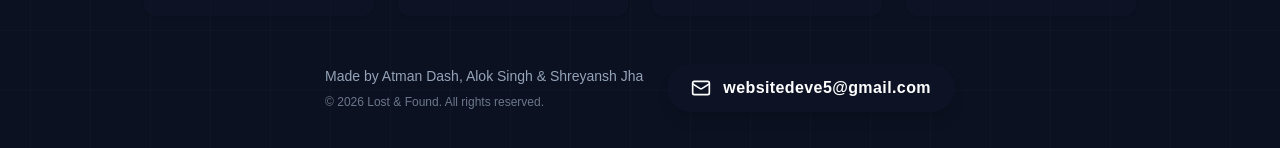
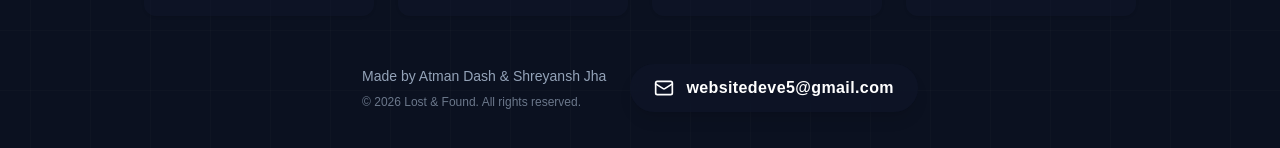
Before and after one commit to atmandash/lost-and-found1, a React (Vite) app in the folder client/: page / in a window 1280 px wide. Shown: the part 1050-1198 px from the top of the page. Built offline with nearby package versions, Linux system fonts and the light colour scheme; no server answers.

Commit message:
chore: remove Alok Singh from footer credits

```diff
--- a/client/src/components/Footer.jsx
+++ b/client/src/components/Footer.jsx
@@ -14,7 +14,7 @@ const Footer = () => {
                     {/* Credits */}
                     <div className="flex flex-col gap-2 items-center md:items-start">
                         <div className="flex items-center justify-center md:justify-start gap-2 text-sm font-medium">
-                            <span>Made by Atman Dash, Alok Singh & Shreyansh Jha</span>
+                            <span>Made by Atman Dash & Shreyansh Jha</span>
                         </div>
                         <p className="text-xs opacity-70">
                             &copy; {currentYear} Lost & Found. All rights reserved.
```
